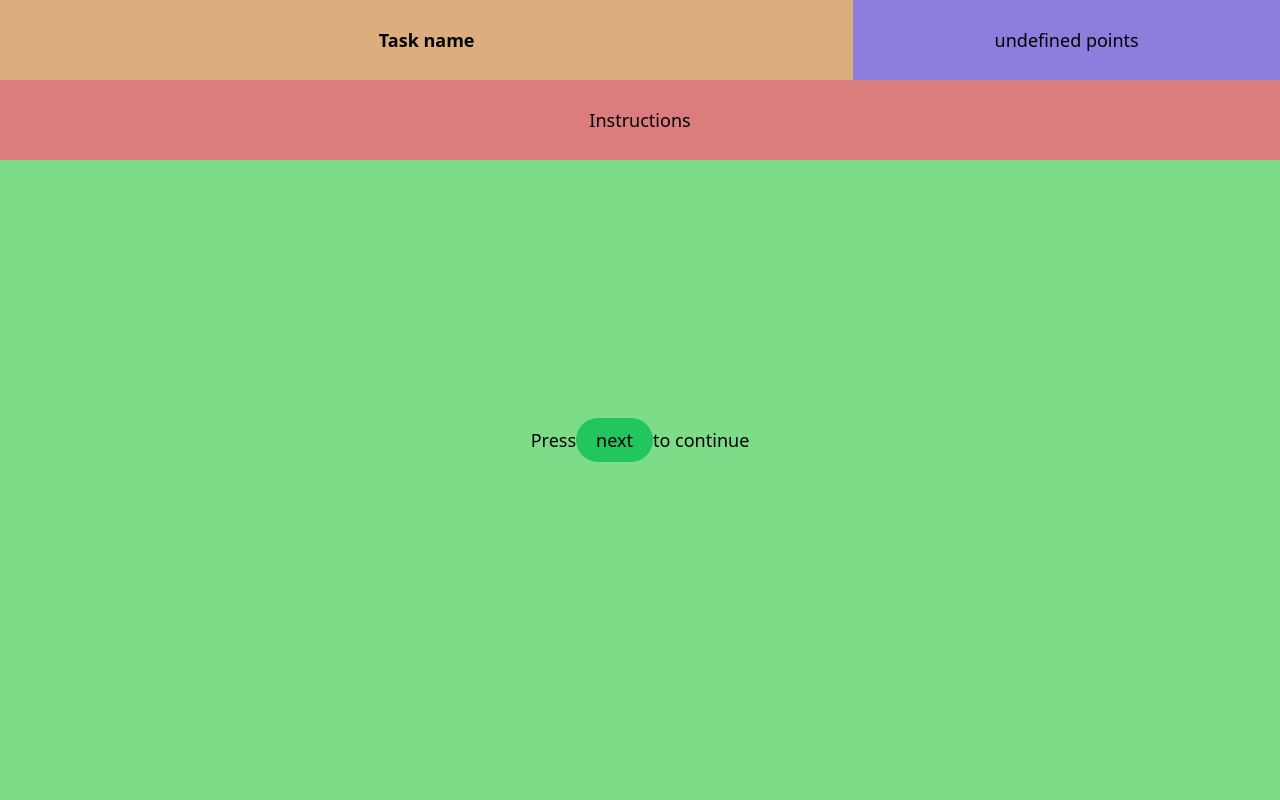
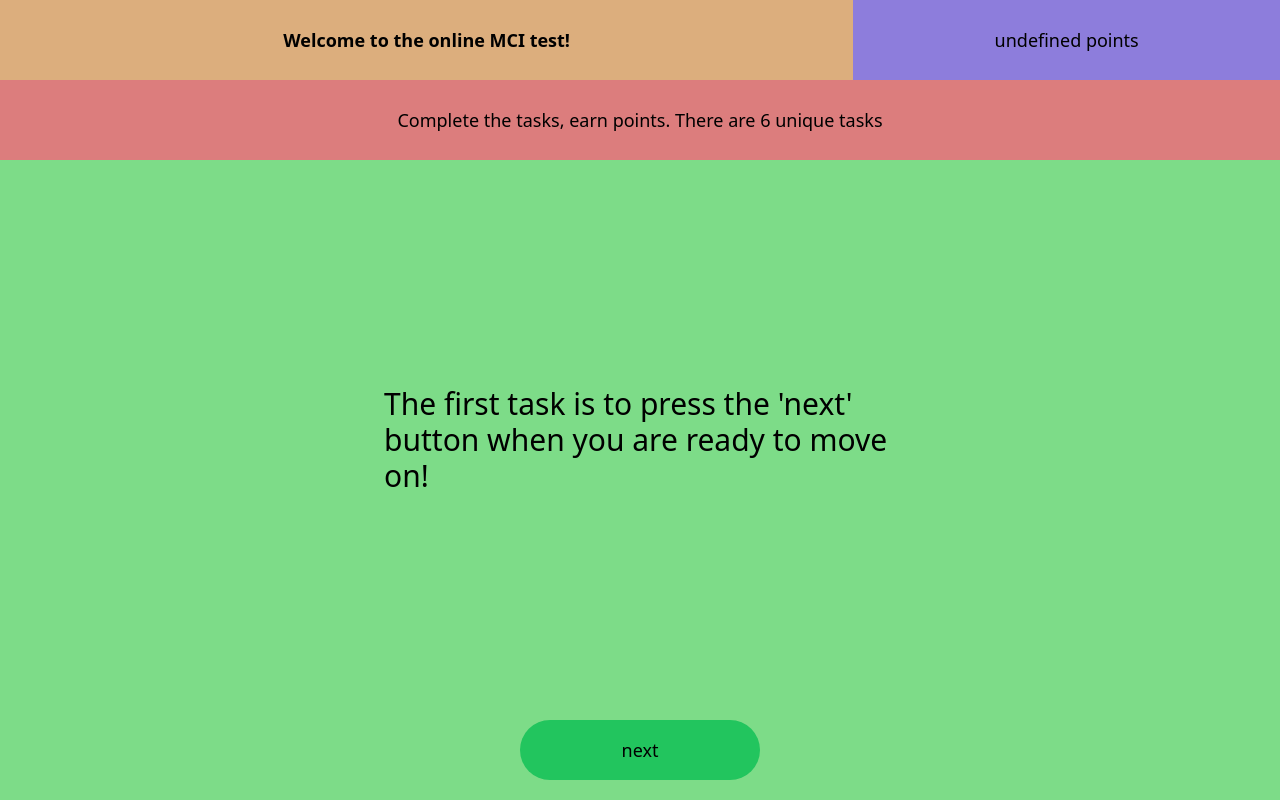
Before and after one commit to ntnon/svelte-cog, a SvelteKit app: page / in a window 1280 px wide. Built offline with nearby package versions, Linux system fonts and the light colour scheme.

Commit message:
Introduction is now a landing page

```diff
--- a/src/components/pages/Introduction.svelte
+++ b/src/components/pages/Introduction.svelte
@@ -2,17 +2,20 @@
 	import Stage from '../Stage.svelte';
 	import { defaultNextLabel } from '$lib/constants';
 	import Button from '../Button.svelte';
+	import { getAppState } from '$lib/state.svelte';
+
+	let points = getAppState().points;
 
 	export let fallbackFn: () => void;
 </script>
 
 <Stage>
-	<span slot="name">Task name</span>
-	<span slot="info">Instructions</span>
-	<span slot="progress">Progress</span>
-	<span slot="component" class="size-full center">
-		Press<span class="inline-block">
-			<Button fn={fallbackFn} active={true}>{defaultNextLabel}</Button></span
-		> to continue
+	<span slot="name">Welcome to the online MCI test!</span>
+	<span slot="info">Complete the tasks, earn points. There are 6 unique tasks</span>
+	<span slot="component" class=" flex-col size-full center">
+		<p class="text-3xl center w-[40vw]">
+			The first task is to press the 'next' button when you are ready to move on!
+		</p>
 	</span>
+	<Button slot="next" fn={fallbackFn} active={true}>{defaultNextLabel}</Button>
 </Stage>
```
